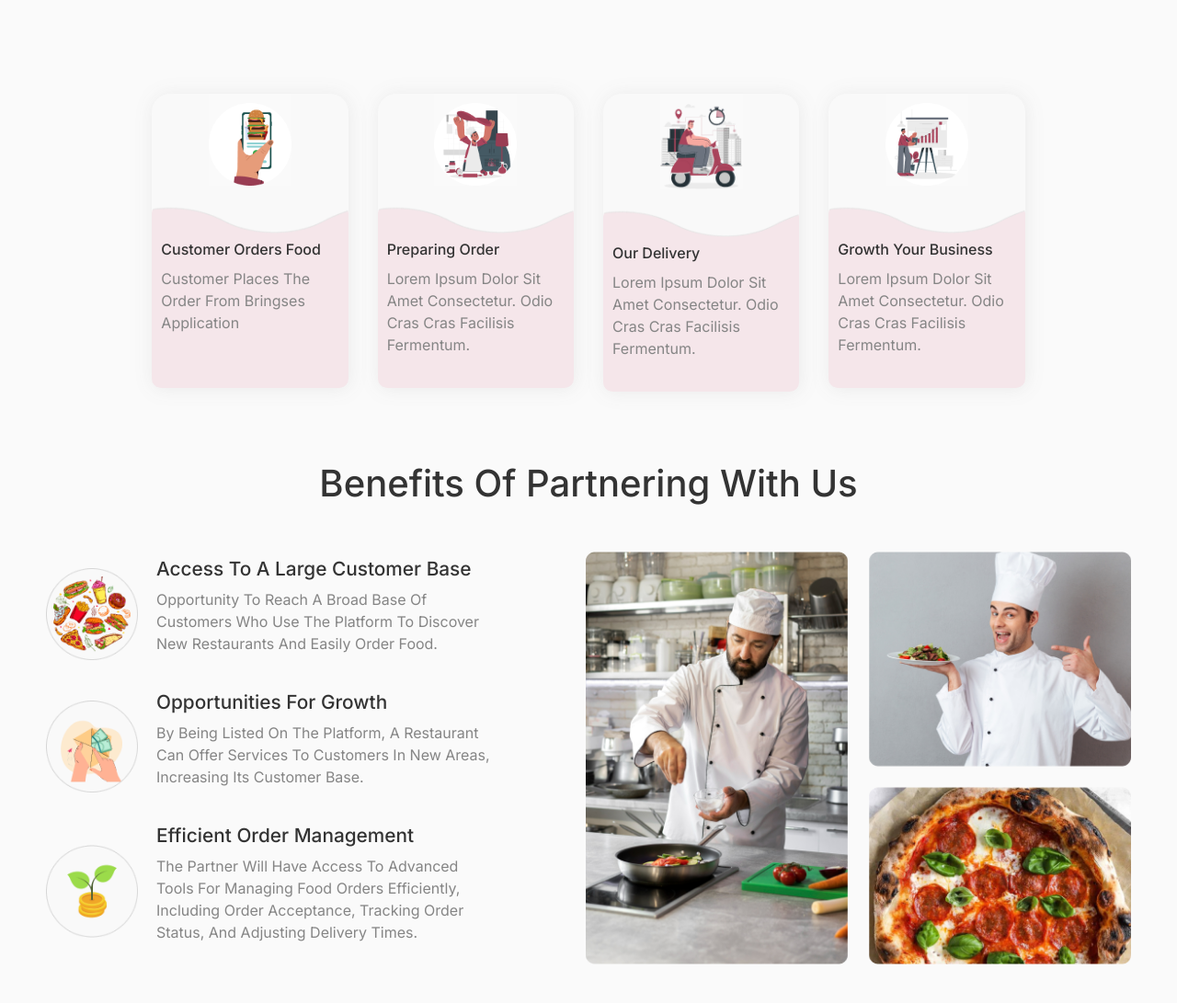
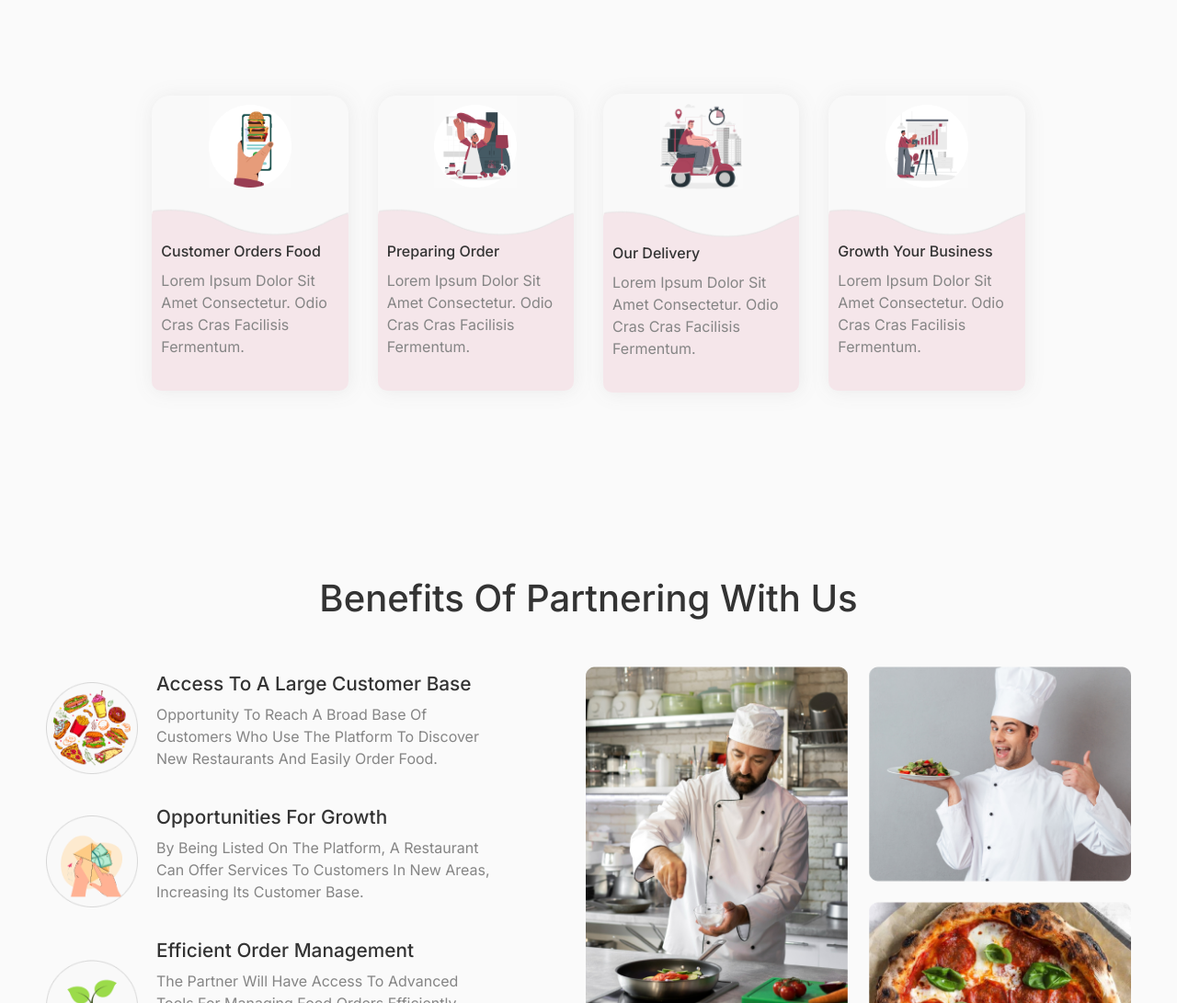
Before and after one commit to remon-samir1/bring-es, a React (Create React App) app: page /partner in a window 1280 px wide. Shown: the part 971-2062 px from the top of the page at 92% size. Built offline with nearby package versions, Linux system fonts and the light colour scheme; what cookie-universal would draw is missing.

Commit message:
first upload

```diff
--- a/src/website/Landing/PartnerLanding/HowWorkSection/HowWork.css
+++ b/src/website/Landing/PartnerLanding/HowWorkSection/HowWork.css
@@ -1,6 +1,7 @@
 .HowWork {
   width: 100%;
   margin-bottom: 100px;
+
 }
 .HowWork .content {
   text-align: center;
@@ -29,13 +30,13 @@
   justify-content: center;
   gap: 2rem;
   flex-wrap: wrap !important;
-  height: max-content;
+
+  /* height: max-content; */
 }
 .HowWork .HowWorkCard {
   border-radius: 20px;
   filter: drop-shadow(1px 1px 10px rgba(80, 77, 77, 0.0901960784));
   background-color: #F9F9F9;
-  height: 200px;
 }
 .HowWork .HowWorkCard .card-icon {
   background-color: var(--bg-color);
@@ -69,7 +70,7 @@
 }
 @media (max-width: 600px) {
   .HowWork{
-    margin-top: 200px;
+    /* margin-top: 200px; */
   }
   .HowWork .content h3 {
     white-space: normal;
--- a/src/website/Landing/PartnerLanding/HowWorkSection/HowWork.js
+++ b/src/website/Landing/PartnerLanding/HowWorkSection/HowWork.js
@@ -12,7 +12,7 @@ const HowWork = () => {
         </p>
       </div>
       <div className="cards">
-        <HowWorkCard description='Customer places the order from bringses application' header='Customer Orders Food' image='CustomerOrdersFood.png'/>
+        <HowWorkCard description='Lorem Ipsum Dolor Sit Amet Consectetur. Odio Cras Cras Facilisis Fermentum.' header='Customer Orders Food' image='CustomerOrdersFood.png'/>
         <HowWorkCard description="Lorem ipsum dolor sit amet consectetur. Odio cras cras facilisis fermentum." header='Preparing order' image='Preparingorder.png' />
         <HowWorkCard description="Lorem ipsum dolor sit amet consectetur. Odio cras cras facilisis fermentum." header='Our delivery' image='cuate.png' />
         <HowWorkCard description="Lorem ipsum dolor sit amet consectetur. Odio cras cras facilisis fermentum." header='Growth your business' image='Growthyourbusiness.png' />
```
